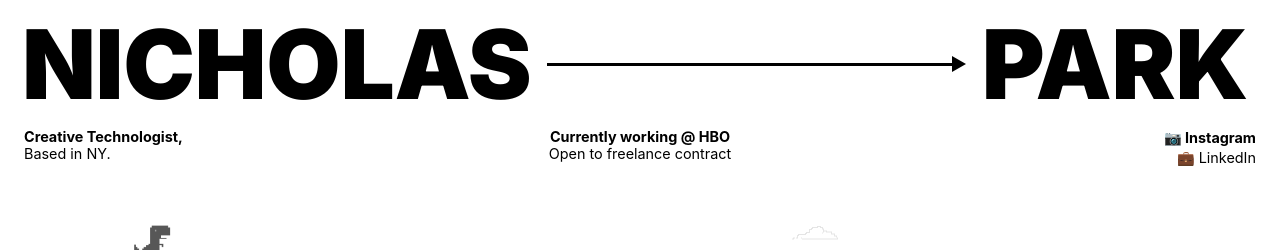
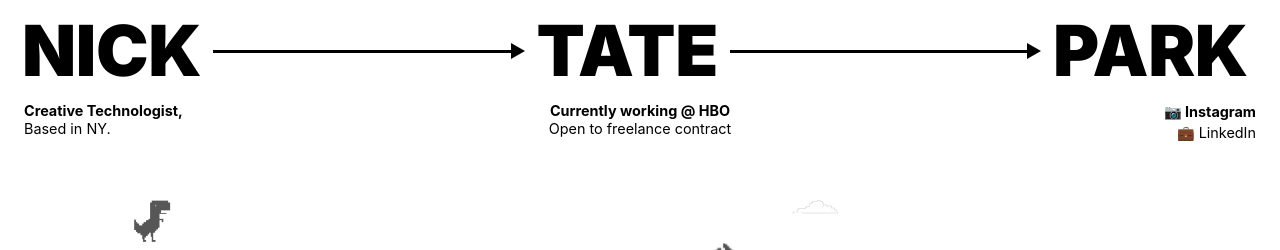
Before and after one commit to nparktate/folio, a website: page index.html in a window 1280 px wide. Shown: the top 250 px of the page. Drawn offline with Linux system fonts and the light colour scheme.

Commit message:
Update name to NICK TATE PARK with double arrows

```diff
--- a/index.html
+++ b/index.html
@@ -3,7 +3,7 @@
 <head>
     <meta charset="UTF-8">
     <meta name="viewport" content="width=device-width, initial-scale=1.0">
-    <title>NICHOLAS PARK</title>
+    <title>NICK TATE PARK</title>
     <link rel="preconnect" href="https://fonts.googleapis.com">
     <link rel="preconnect" href="https://fonts.gstatic.com" crossorigin>
     <link href="https://fonts.googleapis.com/css2?family=Inter:wght@300;900&display=swap" rel="stylesheet">
@@ -48,12 +48,11 @@
             display: flex;
             justify-content: space-between;
             align-items: center;
-            gap: calc(var(--spacing-unit) * 1);
+            gap: calc(var(--spacing-unit) * 0.75);
         }
 
-        .name-first,
-        .name-last {
-            font-size: clamp(1.5rem, 7.5vw, 6rem);
+        .name-part {
+            font-size: clamp(1.2rem, 5.5vw, 5rem);
             line-height: 1;
             white-space: nowrap;
             flex-shrink: 0;
@@ -844,9 +843,11 @@
 <body>
     <!-- Name Section -->
     <section class="name-section">
-        <span class="name-first">NICHOLAS</span>
+        <span class="name-part">NICK</span>
         <span class="name-arrow"></span>
-        <span class="name-last">PARK</span>
+        <span class="name-part">TATE</span>
+        <span class="name-arrow"></span>
+        <span class="name-part">PARK</span>
     </section>
 
     <!-- Subtitle Section -->
```
